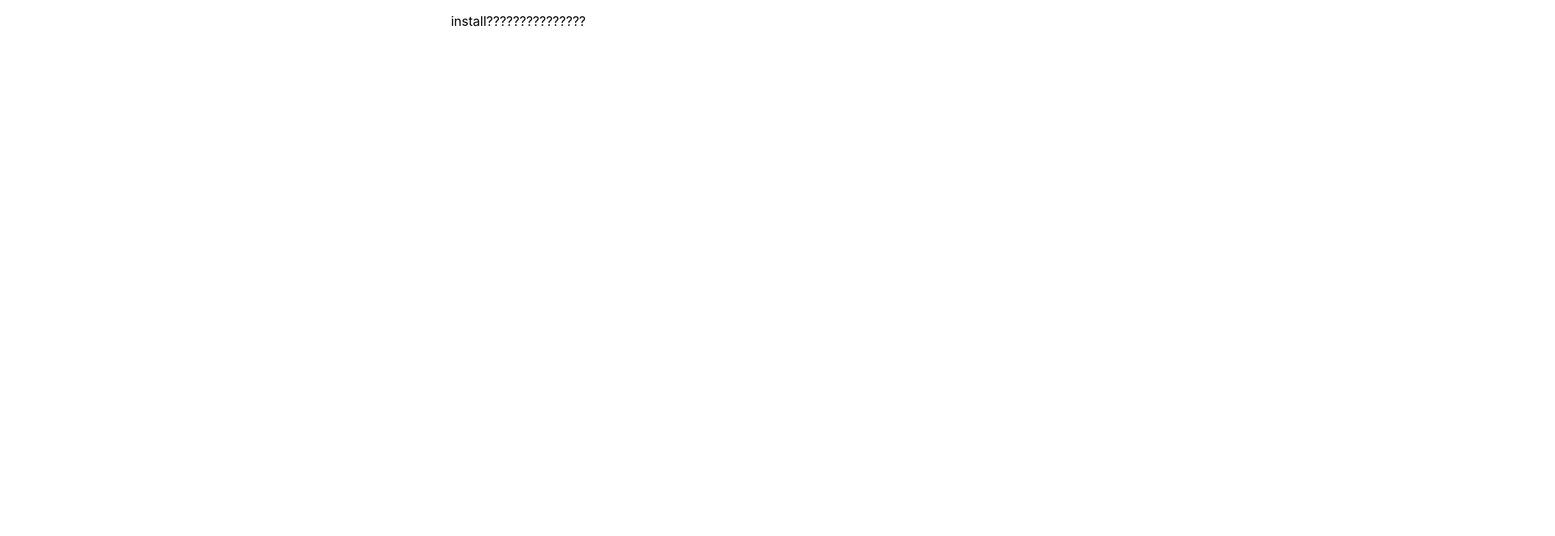
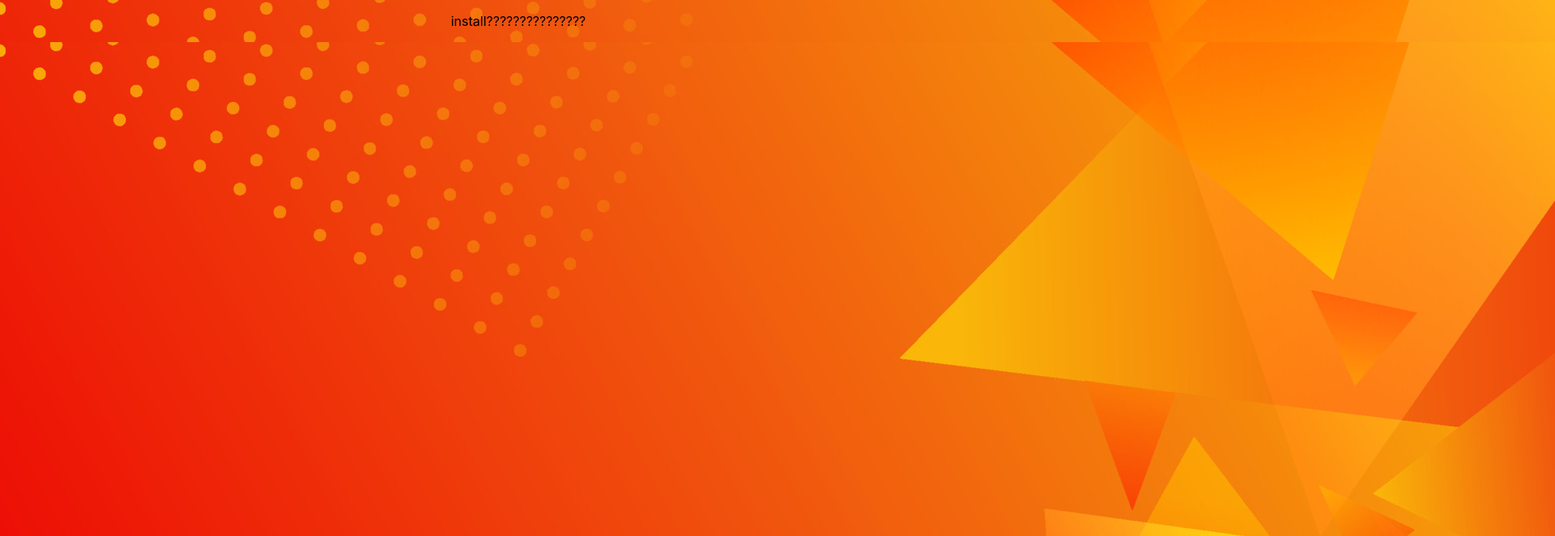
Before and after one commit to Arman-Abbasian/my-project-pwa, a React (Create React App) app: page / in a window 1280 px wide. Shown: the top 662 px of the page at 81% size, 1920 px wide, since content can reach past the window. Built offline with nearby package versions, Linux system fonts and the light colour scheme.

Commit message:
add background color to project

```diff
--- a/src/App.js
+++ b/src/App.js
@@ -1,6 +1,7 @@
 import { useEffect, useState } from "react";
 import "./App.css";
 import SW from "./components/SW";
+import Home from "../src/pages/Home";
 
 function App() {
   const [networkStatus, setnetworkStatus] = useState(1);
@@ -18,6 +19,7 @@ function App() {
   return (
     <div className="App">
       <SW />
+      <Home />
     </div>
   );
 }
--- /dev/null
+++ b/src/components/Home/index.jsx
@@ -0,0 +1,11 @@
+import React from "react";
+
+function HomeMain() {
+  return (
+    <div>
+      <img src="/images/landing-page.jpg" alt="landing page" />
+    </div>
+  );
+}
+
+export default HomeMain;
--- a/src/index.css
+++ b/src/index.css
@@ -1,13 +1,18 @@
 body {
   margin: 0;
-  font-family: -apple-system, BlinkMacSystemFont, 'Segoe UI', 'Roboto', 'Oxygen',
-    'Ubuntu', 'Cantarell', 'Fira Sans', 'Droid Sans', 'Helvetica Neue',
+  padding: 0;
+  font-family: -apple-system, BlinkMacSystemFont, "Segoe UI", "Roboto", "Oxygen",
+    "Ubuntu", "Cantarell", "Fira Sans", "Droid Sans", "Helvetica Neue",
     sans-serif;
   -webkit-font-smoothing: antialiased;
   -moz-osx-font-smoothing: grayscale;
+  background-image: url("/public/images/landing-page.jpg");
+  width: 100%;
+  height: 100vh;
+  overflow-y: auto;
 }
 
 code {
-  font-family: source-code-pro, Menlo, Monaco, Consolas, 'Courier New',
+  font-family: source-code-pro, Menlo, Monaco, Consolas, "Courier New",
     monospace;
 }
--- /dev/null
+++ b/src/pages/Home.jsx
@@ -0,0 +1,12 @@
+import React from "react";
+import HomeMain from "../components/Home";
+
+function Home() {
+  return (
+    <div>
+      <HomeMain />
+    </div>
+  );
+}
+
+export default Home;
```
Also changed, not shown: public/images/landing-page.jpg (added).
